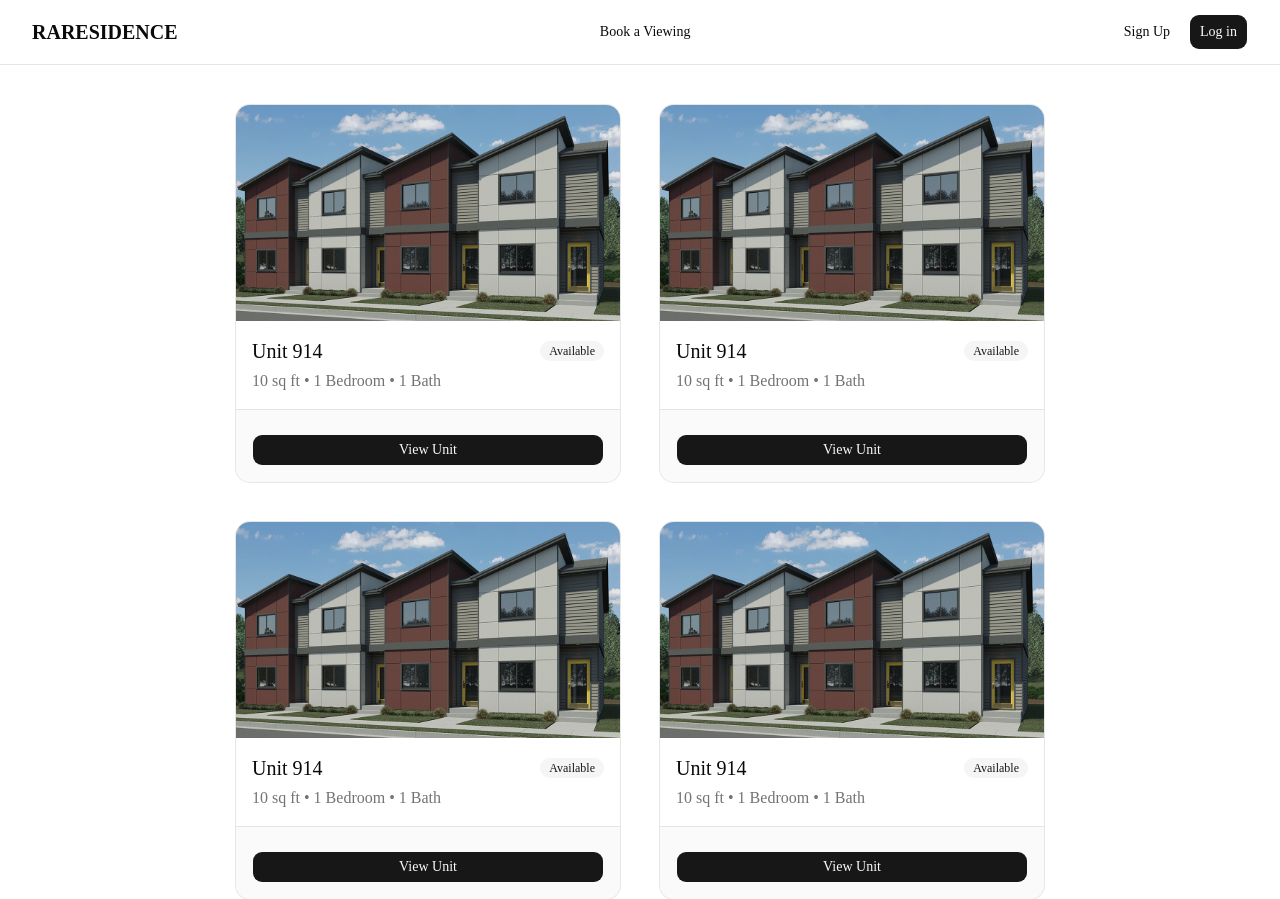
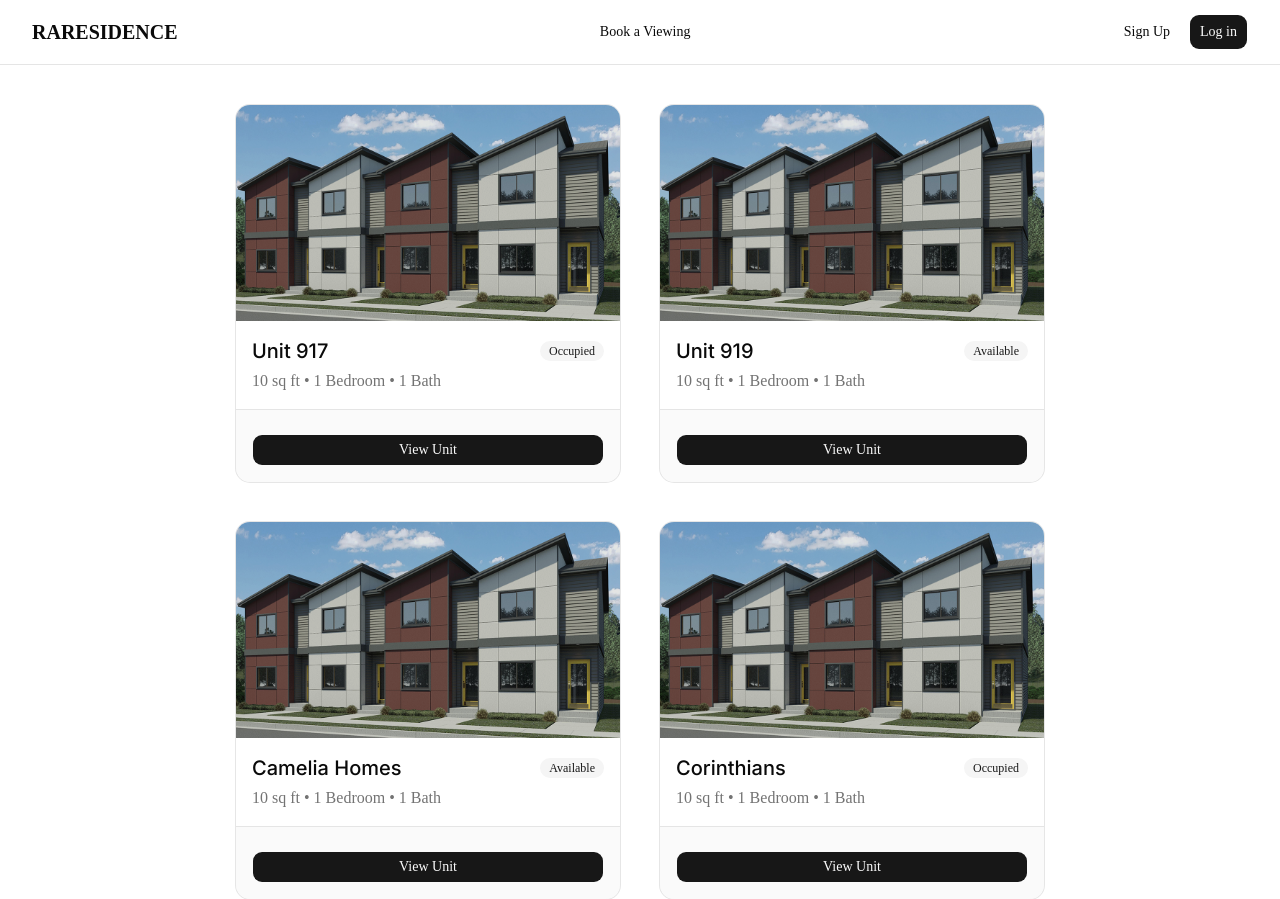
Before and after one commit to Raylee0424/RAREsidence, a Next.js app in the folder raresidence/: page /home in a window 1280 px wide. Built offline with nearby package versions, Linux system fonts and the light colour scheme.

Commit message:
updated header

```diff
--- a/raresidence/src/app/home/page.tsx
+++ b/raresidence/src/app/home/page.tsx
@@ -1,20 +1,42 @@
-import TopBar from "@/components/pages/topbar";
 import UnitGrid from "@/components/pages/unit-grid";
 
 export default function Home() {
+  const units = [
+    {
+      id: 1,
+      name: "Unit 917",
+      status: "Occupied",
+    },
+    {
+      id: 2,
+      name: "Unit 919",
+      status: "Available",
+    },
+    {
+      id: 3,
+      name: "Camelia Homes",
+      status: "Available",
+    },
+    {
+      id: 4,
+      name: "Corinthians",
+      status: "Occupied",
+    },
+  ];
+
   return (
     <>
-      <TopBar />
       <div className="container mx-auto flex items-center justify-center">
         <div className="mt-10">
           <div className="grid grid-cols-2 grid-rows-2 gap-10">
-            <UnitGrid />
-
-            <UnitGrid />
-
-            <UnitGrid />
-
-            <UnitGrid />
+            {units.map((unit) => (
+              <UnitGrid
+                key={unit.id}
+                id={unit.id}
+                name={unit.name}
+                status={unit.status}
+              />
+            ))}
           </div>
         </div>
       </div>
--- a/raresidence/src/app/layout.tsx
+++ b/raresidence/src/app/layout.tsx
@@ -1,20 +1,17 @@
 import type { Metadata } from "next";
-import { Geist, Geist_Mono } from "next/font/google";
+import { Inter } from "next/font/google";
 import "./globals.css";
+import { HeaderSelector } from "@/components/layout/header-selector";
 
-const geistSans = Geist({
-  variable: "--font-geist-sans",
+const inter = Inter({
   subsets: ["latin"],
-});
-
-const geistMono = Geist_Mono({
-  variable: "--font-geist-mono",
-  subsets: ["latin"],
+  variable: "--font-sans",
 });
 
 export const metadata: Metadata = {
-  title: "Create Next App",
-  description: "Generated by create next app",
+  title: "RARESIDENCE",
+  description:
+    "RARESIDENCE is a property management web application that allows users to view and manage their properties, units, and tenants. It provides a user-friendly interface for property managers to efficiently handle their rental properties.",
 };
 
 export default function RootLayout({
@@ -23,11 +20,11 @@ export default function RootLayout({
   children: React.ReactNode;
 }>) {
   return (
-    <html
-      lang="en"
-      className={`${geistSans.variable} ${geistMono.variable} h-full antialiased`}
-    >
-      <body className="min-h-full flex flex-col">{children}</body>
+    <html lang="en">
+      <body className={`${inter.variable}`} suppressHydrationWarning>
+        <HeaderSelector />
+        {children}
+      </body>
     </html>
   );
 }
--- a/raresidence/src/app/login/page.tsx
+++ b/raresidence/src/app/login/page.tsx
@@ -1,10 +1,8 @@
 import LoginCard from "@/components/pages/login-card";
-import TopBar from "@/components/pages/topbar";
 
 export default function Login() {
   return (
     <>
-      <TopBar />
       <div className="container mx-auto flex items-center justify-center mt-10">
         <LoginCard />
       </div>
--- a/raresidence/src/app/signup/page.tsx
+++ b/raresidence/src/app/signup/page.tsx
@@ -1,9 +1,7 @@
-import TopBar from "@/components/pages/topbar";
 
 export default function Signup() {
   return (
     <>
-      <TopBar />
     </>
   );
 }
--- /dev/null
+++ b/raresidence/src/components/layout/header-selector.tsx
@@ -0,0 +1,10 @@
+'use client';
+
+import { usePathname } from 'next/navigation';
+import { PublicHeader } from './header';
+
+export function HeaderSelector() {
+  const pathname = usePathname();
+
+  return <PublicHeader />;
+}
--- a/raresidence/src/components/pages/topbar.tsx
+++ b/raresidence/src/components/layout/header.tsx
@@ -3,7 +3,7 @@
 import { Button } from "@/components/ui/button";
 import Link from "next/dist/client/link";
 
-export default function TopBar() {
+export function PublicHeader() {
   return (
     <header className="sticky top-0 z-50 w-full border-b bg-background">
       <div className="container mx-auto flex h-16 items-center justify-between px-4 md:px-8">
--- /dev/null
+++ b/raresidence/src/components/layout/login-header.tsx
@@ -0,0 +1,29 @@
+"use client";
+
+import { Button } from "@/components/ui/button";
+import Link from "next/dist/client/link";
+
+export default function TopBar() {
+  return (
+    <header className="sticky top-0 z-50 w-full border-b bg-background">
+      <div className="container mx-auto flex h-16 items-center justify-between px-4 md:px-8">
+        <Link href="/">
+          <p className="text-xl font-bold hover:text-gray-700">RARESIDENCE</p>
+        </Link>
+
+        <Button variant="ghost" size="lg">
+          Book a Viewing
+        </Button>
+
+        <div className="flex items-center space-x-2">
+          <Button variant="ghost" size="lg">
+            <Link href="/signup">Sign Up</Link>
+          </Button>
+          <Button variant="default" size="lg">
+            <Link href="/login">Log in</Link>
+          </Button>
+        </div>
+      </div>
+    </header>
+  );
+}
--- a/raresidence/src/components/pages/unit-grid.tsx
+++ b/raresidence/src/components/pages/unit-grid.tsx
@@ -10,11 +10,20 @@ import {
   CardTitle,
 } from "@/components/ui/card";
 
-export default function UnitGrid() {
+export default function UnitGrid({
+  id,
+  name,
+  status,
+}: {
+  id: number;
+  name: string;
+  status: string;
+}) {
   return (
     <Card className="mx-auto w-full max-w-sm overflow-hidden pt-0">
       <div className="relative aspect-video w-full">
         <div className="absolute inset-0 z-10 bg-black/10" />
+        {/* Need to change image from the database */}
         <img
           src="/UnitImg.jpg"
           alt="Unit cover"
@@ -24,8 +33,8 @@ export default function UnitGrid() {
 
       <CardHeader>
         <div className="flex items-center justify-between">
-          <CardTitle className="text-xl">Unit 914</CardTitle>
-          <Badge variant="secondary">Available</Badge>
+          <CardTitle className="text-xl">{name}</CardTitle>
+          <Badge variant="secondary">{status}</Badge>
         </div>
 
         <CardDescription className="text-base">
```
